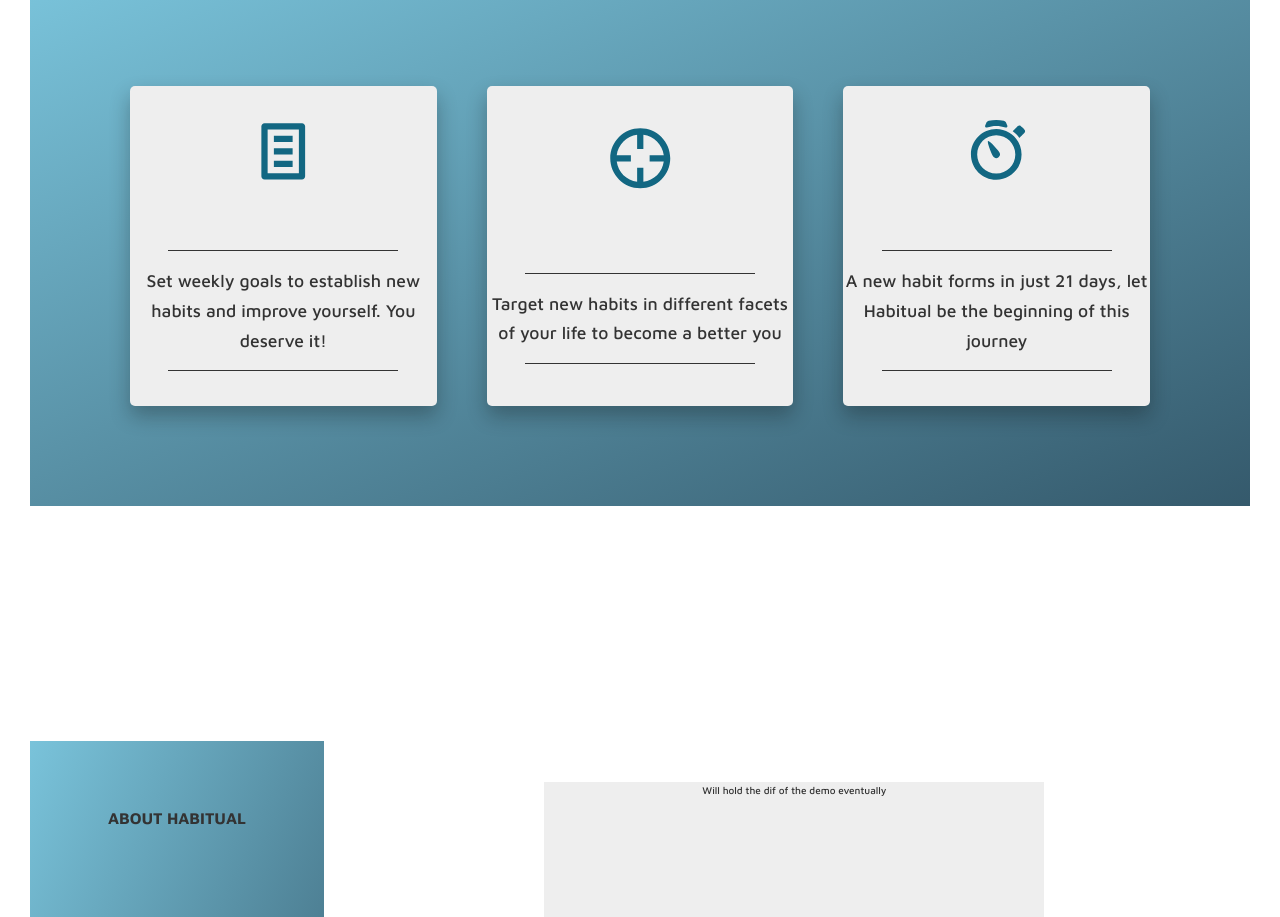
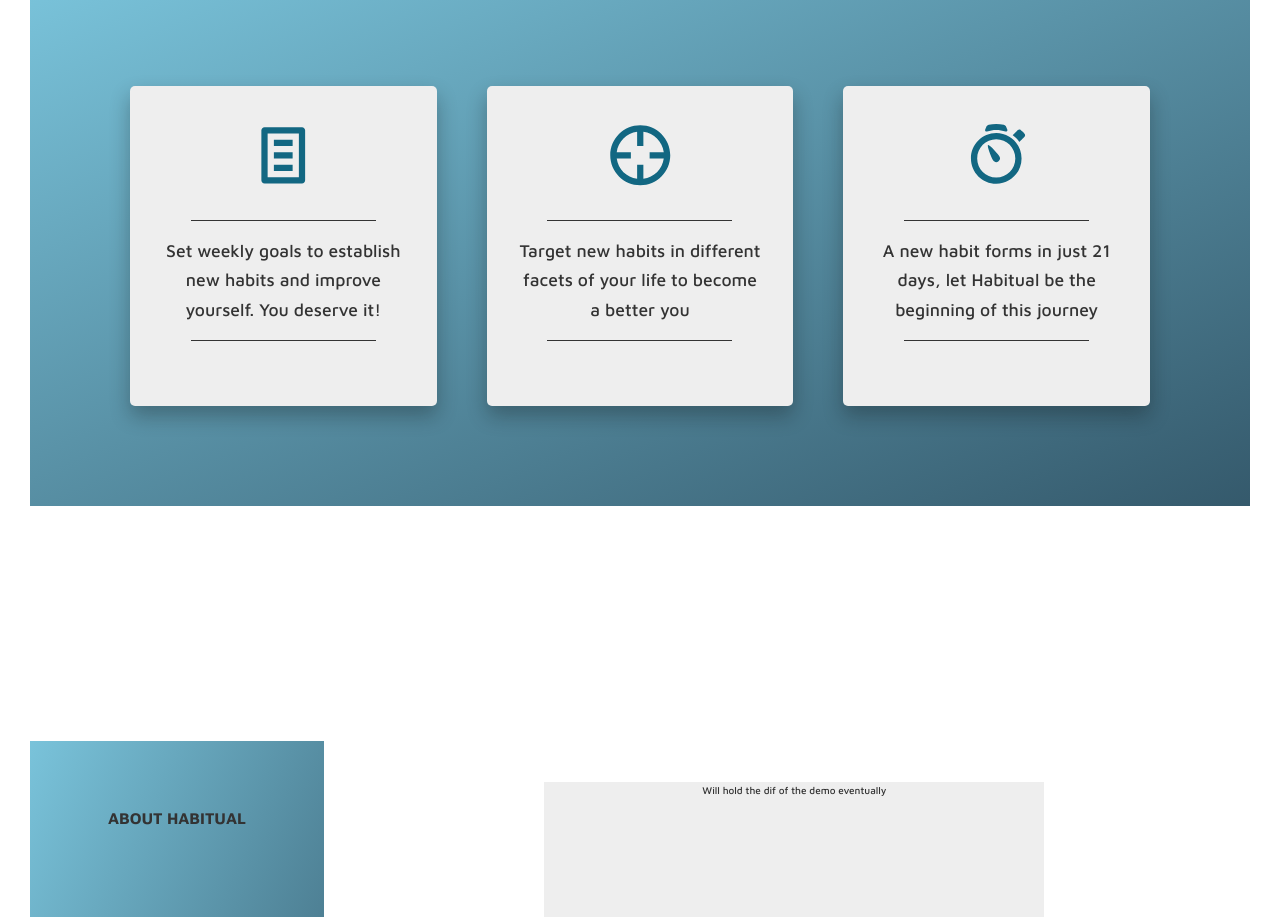
Before and after one commit to jordan-romero/habitual-frontend, a React (Create React App) app: page / in a window 1280 px wide. Shown: the part 1060-1977 px from the top of the page. Built offline with nearby package versions, Linux system fonts and the light colour scheme; no server answers.

Commit message:
makes small adjustments to features section

```diff
--- a/sass/layout/_features.scss
+++ b/sass/layout/_features.scss
@@ -22,7 +22,8 @@
     &__icon{
         height: 6.25rem;
         width: 6.25rem;
-        fill: $color-primary-dark-2
+        fill: $color-primary-dark-2;
+        margin-bottom: -7rem;
     }
 
     &__text{
@@ -32,6 +33,7 @@
         gap: 1.5rem;
         align-items: center;
         justify-items: center;
+        padding: 3rem;
 
         &::before,
         &::after{
--- a/src/index.css
+++ b/src/index.css
@@ -509,14 +509,16 @@
   .features__icon {
     height: 6.25rem;
     width: 6.25rem;
-    fill: #126782; }
+    fill: #126782;
+    margin-bottom: -7rem; }
   .features__text {
     font-size: 1.75rem;
     color: #333;
     display: grid;
     gap: 1.5rem;
     align-items: center;
-    justify-items: center; }
+    justify-items: center;
+    padding: 3rem; }
     .features__text::before, .features__text::after {
       content: "";
       height: 1px;
```
